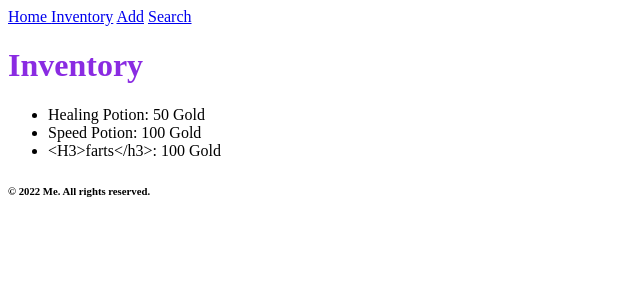
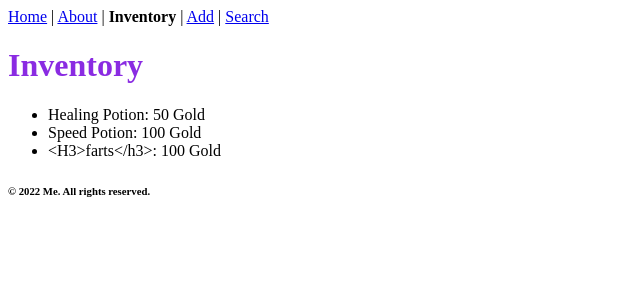
Before and after one commit to Mottelz/potions, a Flask app: page /inventory in a window 1280 px wide. Shown: the top 300 px of the page, without its empty margins (0-640 px from the left). Run offline with Flask 2, Linux system fonts and the light colour scheme; data comes from the database, SQL or seed files in the repository.

Commit message:
added navbar macro

```diff
--- a/app.py
+++ b/app.py
@@ -43,4 +43,4 @@ def filter_items():
     else:
         f_max = request.form['max']
         data = Potion.query.filter(Potion.price <= int(f_max)).all()
-        return render_template('inventory.html', title="Search results", potions=data)
+        return render_template('inventory.html', title='Search results', potions=data)
--- a/templates/macros.html
+++ b/templates/macros.html
@@ -1,8 +1,9 @@
 {% macro navmenu(current) %}
 <nav>
-    <a href="{{url_for('home')}}"> Home </a>
-    <a href="{{url_for('inventory')}}">Inventory</a>
-    <a href="{{url_for('create_potion')}}">Add</a>
-    <a href="{{url_for('filter_items')}}">Search</a>
+    <a href="{{url_for('home')}}" {% if title == 'Home' %} class="active" {% endif %}>Home</a> |
+    <a href="{{url_for('about')}}" {% if title == 'About' %} class="active" {% endif %}>About</a> |
+    <a href="{{url_for('inventory')}}" {% if title == 'Inventory' %} class="active" {% endif %}>Inventory</a> |
+    <a href="{{url_for('create_potion')}}" {% if title == 'Add a Potion' %} class="active" {% endif %}>Add</a> |
+    <a href="{{url_for('filter_items')}}" {% if title == 'Search' %} class="active" {% endif %}>Search</a>
 </nav>
 {% endmacro %}
```
